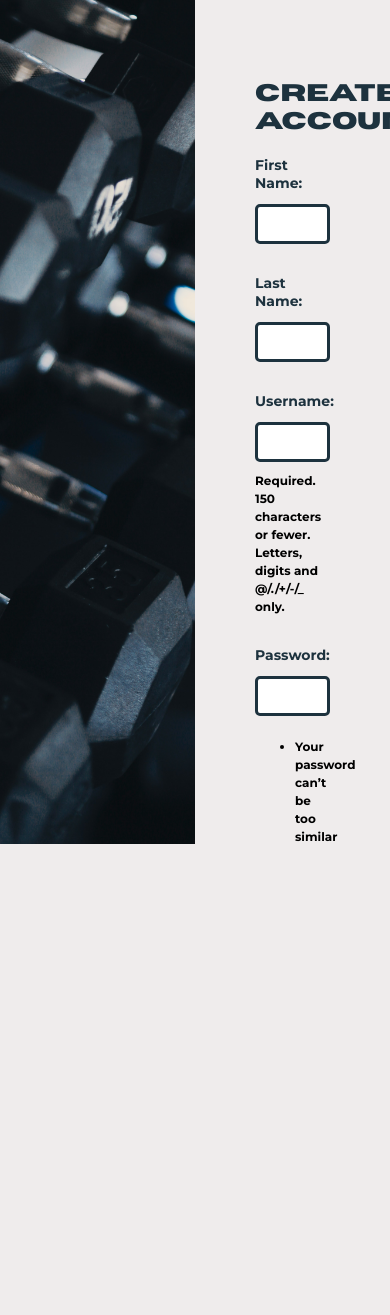
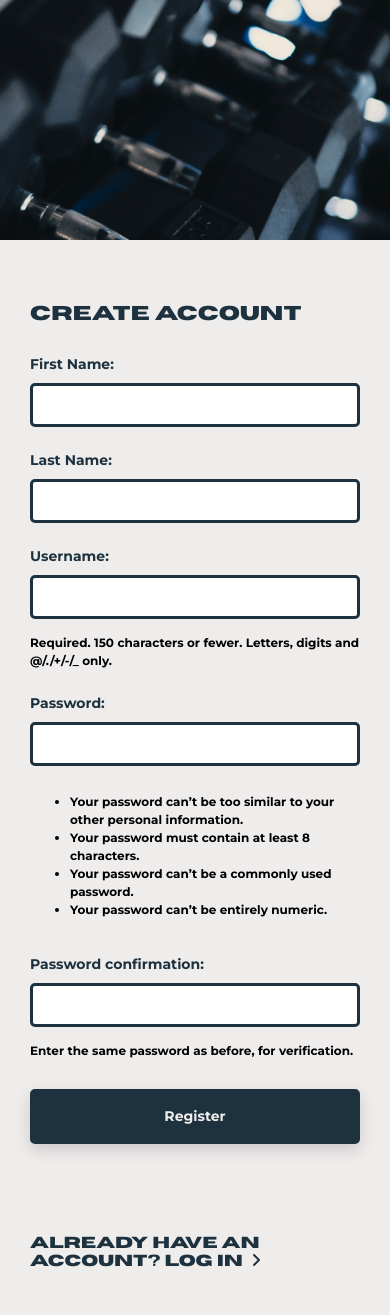
Before and after one commit to alexandra-ep/ELE3921_portfolio, a Django app: page /accounts/register/ in a window 390 px wide. Before the commit the page ends 844 px from the top, so only its background shows below. Run offline with Django 5.2, Linux system fonts and the light colour scheme.

Commit message:
Complete responsive design

```diff
--- a/static/css/style.css
+++ b/static/css/style.css
@@ -1069,7 +1070,7 @@ footer {
 
 .auth-btn {
     width: 100%;
-    height: 46px;
+    height: 55px;
     border: none;
     border-radius: 5px;
     background-color: #1d323e;
@@ -1467,18 +1476,247 @@ footer {
 
 
     /*____ MY BOOKINGS ____*/
-
+    .bookings {
+        padding: 40px 25px;
+        margin-bottom: 0;
+    }
+
+    .bookings-container h1 {
+        font-size: 22px;
+        margin-bottom: 18px;
+    }
+
+    .bookings-msg {
+        font-size: 14px;
+        margin-bottom: 30px;
+    }
+
+    .bookings-list {
+        gap: 20px;
+    }
+
+    .bookings-card {
+        padding: 25px 22px;
+    }
+
+    .bookings-card-date h2 {
+        font-size: 18px;
+        margin-bottom: 18px;
+    }
+
+    .bookings-card-content {
+        flex-direction: column;
+        align-items: flex-start;
+        gap: 10px;
+    }
+
+    .bookings-card-left,
+    .bookings-card-middle {
+        width: 100%;
+    }
+
+    .bookings-card-left p,
+    .bookings-card-middle p {
+        font-size: 14px;
+        margin: 6px 0;
+    }
+
+    .bookings-card-right {
+        width: 100%;
+        margin-top: 10px;
+        flex-direction: column;
+        align-items: stretch;
+        gap: 12px;
+    }
+
+    .bookings-cancel-btn,
+    .bookings-details-btn {
+        width: 100%;
+        height: 42px;
+        font-size: 14px;
+    }
+
+    .bookings-card-right > a,
+    .bookings-card-right form {
+        flex: 1;
+        min-width: 0;
+    }
+
+    .bookings-hero {
+        background-position: center;
+    }
+
+    .bookings-hero-overlay {
+        padding: 20px;
+    }
+
+    .bookings-hero-overlay a {
+        font-size: 20px;
+    }
 
 
     /*____ LOGIN ____*/
+    .auth-page {
+        overflow: auto;
+    }
+
+    .auth-page .page-container {
+        height: auto;
+        min-height: 100vh;
+    }
+
+    .auth-page .content {
+        height: auto;
+        min-height: 100vh;
+        flex: none;
+        padding: 0;
+    }
+
+    .auth-section {
+        height: auto;
+        min-height: 100vh;
+    }
+
+    .auth-container {
+        display: flex;
+        flex-direction: column;
+        height: auto;
+        min-height: 100vh;
+    }
+
+    .auth-image {
+        height: 240px;
+        width: 100%;
+    }
+
+    .auth-image img {
+        width: 100%;
+        height: 100%;
+        object-fit: cover;
+        object-position: center;
+        display: block;
+    }
+
+    .auth-form {
+        height: auto;
+        min-height: calc(100vh - 240px);
+        padding: 45px 30px;
+        overflow: visible;
+        align-items: flex-start;
+    }
+
+    .auth-form-box {
+        max-width: 100%;
+    }
+
+    .auth-form-box h1 {
+        font-size: 20px;
+        margin-bottom: 30px;
+    }
+
+    .auth-form-element {
+        gap: 24px;
+    }
+
+    .auth-field label {
+        font-size: 14px;
+        margin-bottom: 10px;
+    }
+
+    .auth-field input {
+        height: 44px;
+        width: 100%;
+        font-size: 14px;
+    }
+
+    .auth-btn {
+        width: 100%;
+        margin-top: 5px;
+    }
+
+    .auth-link {
+        font-size: 16px;
+        margin-top: 90px;
+    }
 
 
     /*____ REGISTER ____*/
+    .register-page {
+        overflow: auto;
+    }
+
+    .register-page .page-container {
+        height: auto;
+        min-height: 100vh;
+    }
+
+    .register-page .content {
+        height: auto;
+        min-height: 100vh;
+        padding: 0;
+    }
+
+    .register-section {
+        height: auto;
+        min-height: 100vh;
+    }
+
+    .register-container {
+        display: flex;
+        flex-direction: column;
+        height: auto;
+        min-height: 100vh;
+    }
+
+    .register-image {
+        height: 240px;
+        width: 100%;
+    }
+
+    .register-image img {
+        width: 100%;
+        height: 100%;
+        object-fit: cover;
+        object-position: center;
+        display: block;
+    }
+
+    .register-form {
+        height: auto;
+        min-height: calc(100vh - 240px);
+        overflow: visible;
+        padding: 45px 30px;
+        align-items: flex-start;
+    }
+
+    .register-form-box {
+        width: 100%;
+        max-width: 100%;
+    }
+
+    .register-form-box h1 {
+        font-size: 20px;
+        margin-bottom: 30px;
+    }
+
+    .register-form-element {
+        gap: 24px;
+    }
+
+    .auth-help-text {
+        font-size: 12px;
+        margin-top: 15px;
+    }
+
+    .auth-error {
+        font-size: 14px;
+        margin-top: 15px;
+    }
 
 
     /*____ FOOTER ____*/
     .footer-logo h2 {
-        font-size: 22px;
+        font-size: 20px;
     }
 }
 
```
Also changed, not shown: other parts of static/css/style.css (+23 -14 lines).
